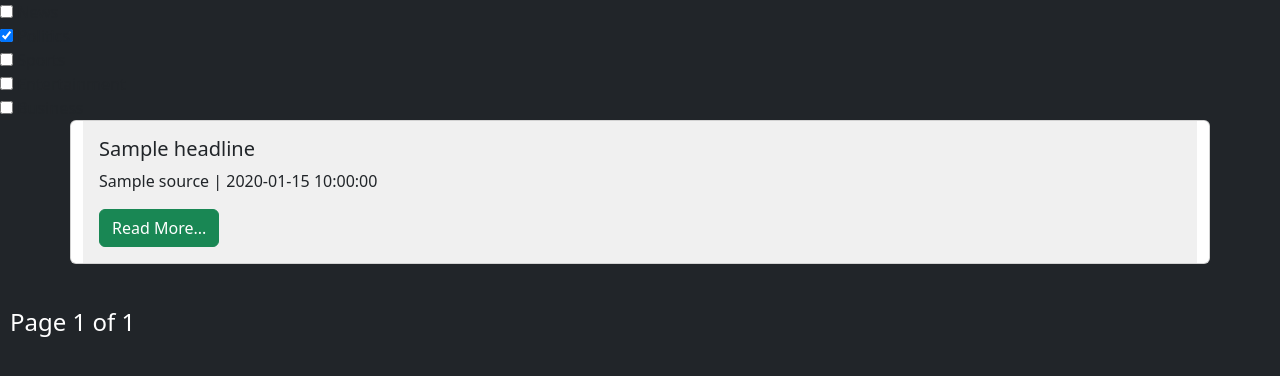
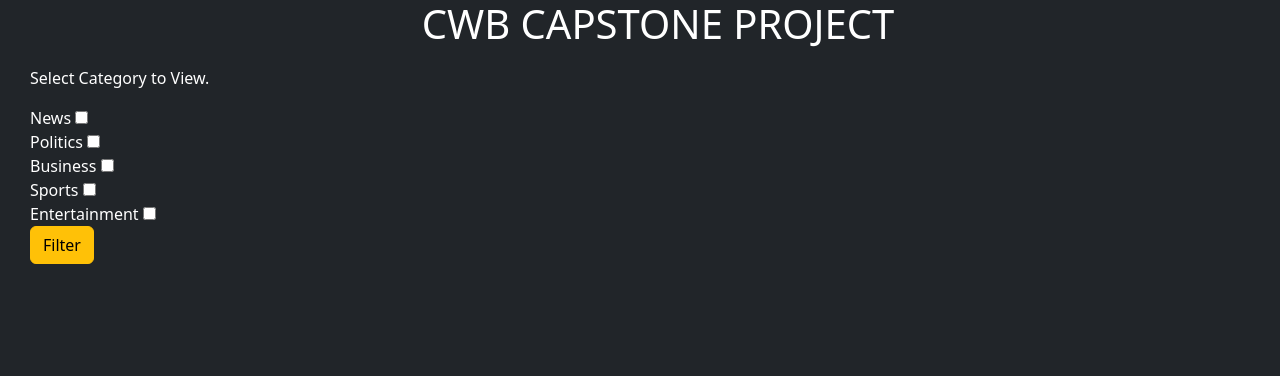
Before and after one commit to worladev/cwb-capstone-project, a Flask app: template templates/index.html in a window 1280 px wide; the page is wider, and only the part inside the window is pictured. Shown: the top 376 px of that part. Run offline with Flask 3, Linux system fonts and the light colour scheme; the template is opened without the code that fills it: most values are stand-ins (such as "Sample title", 1, 10 or a date in 2020); some libraries are stand-ins or nearby versions.

Commit message:
adding category filters

```diff
--- a/Main.py
+++ b/Main.py
@@ -21,15 +21,15 @@ logging_config = LoggingConfig()
 # Call the read method to parse the file and get a list of media objects
 # Print the names, URLs, and locations of the media items
 
-# filename = 'config.ini'
-# reader = MediaOutletConfigReader(filename)
-# media_list = reader.read()
-# #
-# #
-# # # # IMPLEMENTING THE WEBSCRAPER CLASS
-# # # # Initialize WebScraper with media objects
-# scraper = WebScraper(media_list)
-# headlines = scraper.crawl_headlines()
+filename = 'config.ini'
+reader = MediaOutletConfigReader(filename)
+media_list = reader.read()
+#
+#
+# IMPLEMENTING THE WEBSCRAPER CLASS
+# Initialize WebScraper with media objects
+scraper = WebScraper(media_list)
+headlines = scraper.crawl_headlines()
 
 
 # def print_headlines(arg):
@@ -38,8 +38,8 @@ logging_config = LoggingConfig()
 #               f"\nDate: {headline.date}, \nLink: {headline.url},\nCategory: {headline.category}\n")
 #
 
-# def print_headlines(headlines):
-#     for category, articles in headlines.items():
+# def print_headlines(headlines_dict):
+#     for category, articles in headlines_dict.items():
 #         print(f"Category: {category}")
 #         for article in articles:
 #             print(f"Source: {article.source}")
@@ -48,8 +48,12 @@ logging_config = LoggingConfig()
 #             print(f"Link: {article.url}")
 #             print(f"Category: {article.category}")
 #             print()
+#
+#
+# print_headlines(headlines)
 
-# print_headlines(headlines)
+
+filter1 = NewsFilter()
 
 
 # IMPLEMENTING FLASK
@@ -60,29 +64,43 @@ bootstrap = Bootstrap5(app)
 @app.route('/', methods=['GET', 'POST'])
 def index():
     # Reading from config.ini file
-    filename = 'config.ini'
-    reader = MediaOutletConfigReader(filename)
-    media_list = reader.read()
+    # filename = 'config.ini'
+    # reader = MediaOutletConfigReader(filename)
+    # media_list = reader.read()
 
     # IMPLEMENTING THE WEBSCRAPER CLASS
     # Initialize WebScraper with media objects
-    scraper = WebScraper(media_list)
-    headlines = scraper.crawl_headlines()
+    # scraper = WebScraper(media_list)
+    # headlines = scraper.crawl_headlines()
 
     # Paginating and rendering Flask object
-    page = request.args.get('page', 1, type=int)
-    per_page = 10
-    start_index = (page - 1) * per_page
-    end_index = start_index + per_page
-    page_items = headlines[start_index:end_index]
-    total_pages = len(headlines) // per_page + (len(headlines) // per_page > 0)
+    # page = request.args.get('page', 1, type=int)
+    # per_page = 10
+    # start_index = (page - 1) * per_page
+    # end_index = start_index + per_page
+    # page_items = headlines[start_index:end_index]
+    # total_pages = len(headlines) // per_page + (len(headlines) // per_page > 0)
 
     return render_template('index.html',
-                           news_headlines=page_items,
-                           page=page,
-                           total_pages=total_pages,
+                           # news_headlines=page_items,
+                           news_headlines=headlines
+                           # page=page,
+                           # total_pages=total_pages,
                            )
-#
-#
+
+
+@app.route('/category', methods=['GET', 'POST'])
+def news_category():
+    selected_categories = list()
+    if request.method == 'POST':
+        selected_categories = request.form.getlist('check')
+        selected_categories = [category.lower() for category in selected_categories]
+
+    filtered_headlines = filter1.filter_category(headlines, selected_categories)
+    return render_template('category.html',
+                           filtered_headlines=filtered_headlines,
+                           )
+
+
 if __name__ == '__main__':
     app.run(debug=True)
--- a/static/style.css
+++ b/static/style.css
@@ -1,11 +1,11 @@
-#bootstrap-override body{
-    background-color: gray;
+.random{
+    color: white;
 }
-.h1-home{
+.h1-base{
     color: white;
     text-align: center;
     width: auto;
-    margin: 25px;
+    margin: 18px;
 }
 .card-body{
     background-color: #F0F0F0;
@@ -21,3 +21,6 @@
     margin: 10px;
     font-size: 16px;
 }
+.check-form{
+    margin-left: 30px;
+}
--- a/templates/base.html
+++ b/templates/base.html
@@ -19,31 +19,31 @@
 </head>
 <body class="bg-dark">
     <!-- Page Content -->
+    <div class="row">
+        <h1 class="h1-base">CWB CAPSTONE PROJECT</h1>
 
-    <form class="select_form">
-        <!-- Below input elements have attribute "checked" -->
-        <input type="checkbox"
-               name="check"
-               value="1">
-        News<br>
-        <input type="checkbox"
-               name="check"
-               value="2"
-               checked>
-        Politics<br>
-        <input type="checkbox"
-               name="check"
-               value="3">
-        Sports<br>
-        <input type="checkbox"
-               name="check"
-               value="4">
-        Entertainment<br>
-        <input type="checkbox"
-               name="check"
-               value="5">
-        Business<br>
-    </form>
+        <form class="random check-form" method="POST">
+            <p class="random">Select Category to View.</p>
+
+            <label for="newsCat">News</label>
+            <input type="checkbox" name="check" value="news" id="newsCat"><br>
+
+            <label for="politicsCat">Politics</label>
+            <input type="checkbox" name="check" value="politics" id="politicsCat"><br>
+
+            <label for="businessCat">Business</label>
+            <input type="checkbox" name="check" value="business" id="businessCat"><br>
+
+            <label for="sportsCat">Sports</label>
+            <input type="checkbox" name="check" value="sports" id="sportsCat"><br>
+
+            <label for="entertainmentCat">Entertainment</label>
+            <input type="checkbox" name="check" value="entertainment" id="entertainmentCat"><br>
+
+            <a href="/category"><input type="submit" class="btn btn-warning" value="Filter"></a>
+        </form>
+
+    </div>
 
     {% block content %}
     {% endblock %}
--- a/templates/index.html
+++ b/templates/index.html
@@ -3,24 +3,25 @@
 {% block title %} Home {% endblock %}
 
 {% block content %}
-    {% for headline in news_headlines %}
+    {% for category, articles in news_headlines.items() %}
+        {% for article in articles %}
             <div class="container">
                 <div class="row">
                     <div class="card">
                         <div class="card-body">
-                    <h5 class="card-title">{{headline.headline}}</h5>
-                    <p class="card-text">{{headline.source}} | {{headline.date}}</p>
-                    <a href="{{headline.url}}" class="btn btn-success">Read More...</a>
-                    {% if headline.category == 'news' %}
-                        <a href="{{headline.url}}" class="btn btn-primary">News</a>
-                    {% elif headline.category == 'politics' %}
-                        <a href="{{headline.url}}" class="btn btn-info">Politics</a>
-                    {% elif headline.category == 'business' %}
-                        <a href="{{headline.url}}" class="btn btn-light">Business</a>
-                    {% elif headline.category == 'sports' %}
-                        <a href="{{headline.url}}" class="btn btn-secondary">Sports</a>
-                    {% elif headline.category == 'entertainment'%}
-                        <a href="{{headline.url}}" class="btn btn-warning">Entertainment</a>
+                            <h5 class="card-title">{{article.headline}}</h5>
+                            <p class="card-text">{{article.source}} | {{article.date}}</p>
+                            <a href="{{article.url}}" class="btn btn-success">Read More...</a>
+                            {% if article.category == 'news' %}
+                                <a href="{{article.url}}" class="btn btn-primary">News</a>
+                            {% elif article.category == 'politics' %}
+                                <a href="{{article.url}}" class="btn btn-info">Politics</a>
+                            {% elif article.category == 'business' %}
+                                <a href="{{article.url}}" class="btn btn-light">Business</a>
+                            {% elif article.category == 'sports' %}
+                                <a href="{{article.url}}" class="btn btn-secondary">Sports</a>
+                            {% elif article.category == 'entertainment'%}
+                                <a href="{{article.url}}" class="btn btn-warning">Entertainment</a>
                             {% endif %}
                         </div>
                     </div>
@@ -28,16 +29,8 @@
             </div>
             <br>
         {% endfor %}
+    {% endfor %}
 
-
-    <div class="pagination">
-        {% if page > 1 %}
-            <a href="{{ url_for('index', page=page-1) }}">Prev</a>
-        {% endif %}
-        <h4>Page {{ page }} of {{ total_pages }}</h4>
-        {% if page < total_pages %}
-            <a href="{{ url_for('index', page=page+1) }}">Next</a>
-        {% endif %}
-    </div>
+    <!--Pagination Here-->
 
 {% endblock %}
```
Also changed, not shown: NewsFilter.py (+22 -8 lines), templates/category.html (added, +31 -0 lines). Lines whose indentation alone changed are shown as unchanged.
